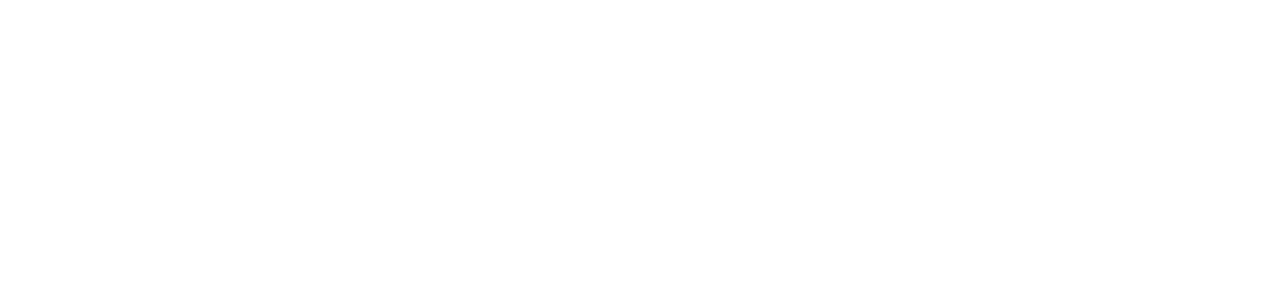
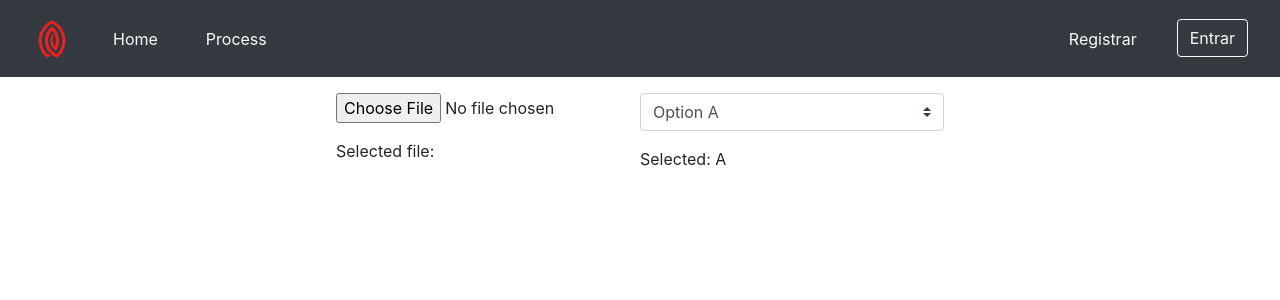
Before and after one commit to jdenari/metaseed, a Nuxt app in the folder frontend/: page /client/process in a window 1280 px wide. Before the commit this address had no page. Shown: the top 300 px of the page. Built offline with nearby package versions, Linux system fonts and the light colour scheme.

Commit message:
process-page-added

```diff
--- /dev/null
+++ b/frontend/components/ClientPage/ProcessPage/FileInput.vue
@@ -0,0 +1,36 @@
+<template>
+    <div class="d-flex w-50 m-auto p-3">
+        <div class="w-50">
+            <b-form-file v-model="file2" class="" plain></b-form-file>
+            <div class="mt-3">Selected file: {{ file2 ? file2.name : '' }}</div>
+        </div>
+        <div class="w-50">
+            <b-form-select
+                v-model="selected"
+                :options="options"
+                class="mb-3"
+                value-field="item"
+                text-field="name"
+                disabled-field="notEnabled"
+            ></b-form-select>
+            <div class="">
+                Selected: {{ selected }}
+            </div>
+        </div>
+    </div>
+</template>
+<script>
+    export default {
+        name: 'FileInput',
+        data() {
+            return {
+                file2: null,
+                selected: 'A',
+                options: [
+                    { item: 'A', name: 'Option A' },
+                    { item: 'B', name: 'Option B' },
+                ]
+            }
+        }
+    }
+</script>
--- a/frontend/components/MainHeader.vue
+++ b/frontend/components/MainHeader.vue
@@ -7,6 +7,14 @@
                     <a
                         class="nav-link text-light"
                         >Home
+                    </a>
+                </NuxtLink>
+            </li>
+            <li class="nav-item px-3">
+                <NuxtLink to="/client/process">
+                    <a
+                        class="nav-link text-light"
+                        >Process
                     </a>
                 </NuxtLink>
             </li>
--- /dev/null
+++ b/frontend/pages/client/process.vue
@@ -0,0 +1,21 @@
+<template>
+    <div>
+        <MainHeader />
+        <FileInput />
+    </div>
+</template>
+
+<script>
+import MainHeader from '../../components/MainHeader.vue'
+import FileInput from '../../components/ClientPage/ProcessPage/FileInput.vue'
+export default {
+    name: "process",
+    components: {
+        MainHeader
+        , FileInput
+    }
+}
+</script>
+
+<style scoped>
+</style>
```
